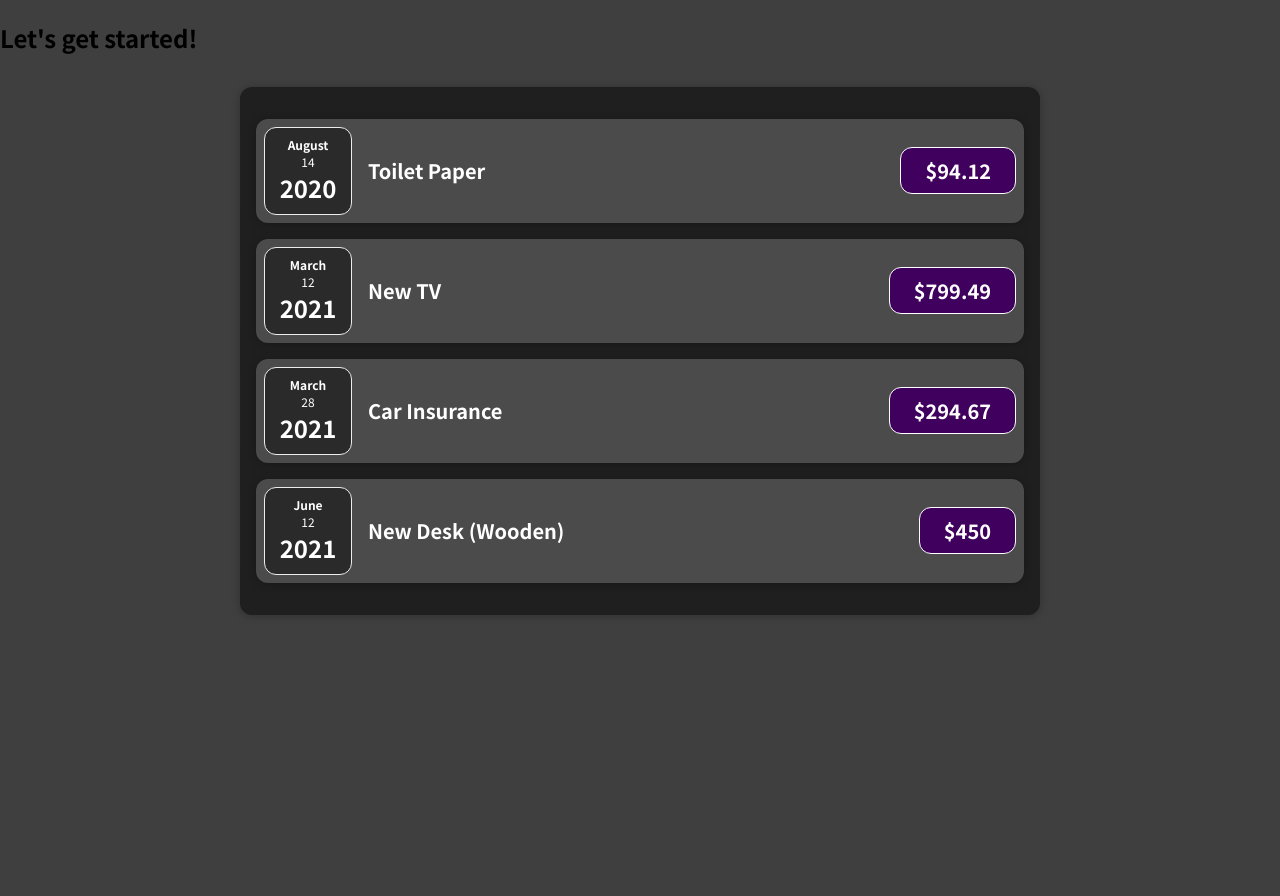
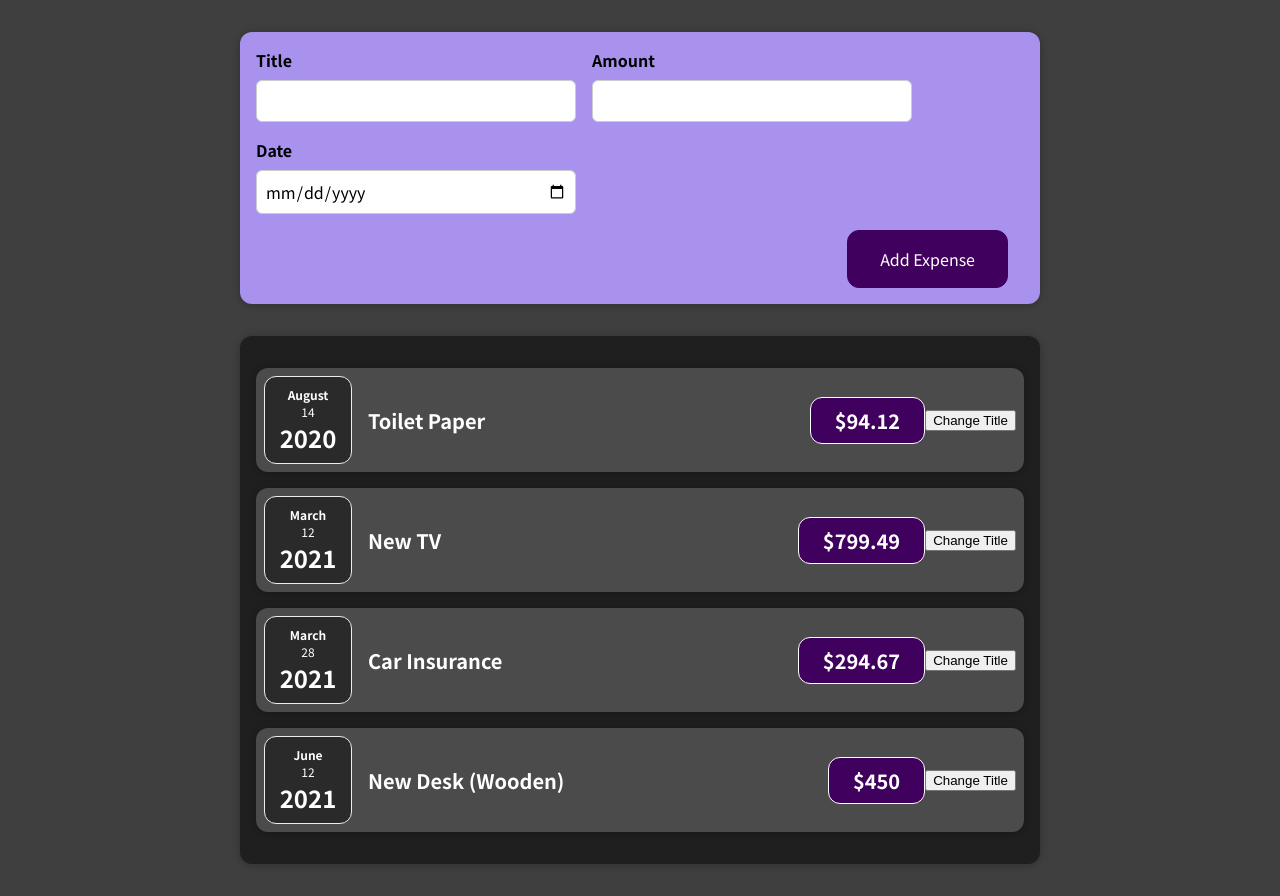
Before and after one commit to ejasso112/react-expense-tracker, a React (Create React App) app: page / in a window 1280 px wide. Before the commit the page ends 800 px from the top, so only its background shows below. Built offline with nearby package versions, Linux system fonts and the light colour scheme.

Commit message:
NewExpense and EpenseForm Update
Created NewExpense and ExpenseForm Components to render from for user input.

```diff
--- a/src/App.js
+++ b/src/App.js
@@ -1,5 +1,5 @@
 import Expenses from './components/Expenses/Expenses'
-
+import NewExpense from './components/NewExpense/NewExpense'
 function App() {
   const expenses = [
     {
@@ -30,7 +30,7 @@
 
   return (
     <div>
-      <h2>Let's get started!</h2>
+      <NewExpense />
       <Expenses expenses={expenses} />
     </div>
   )
--- a/src/components/Card/Card.js
+++ b/src/components/Card/Card.js
@@ -1,3 +1,5 @@
+import React from 'react'
+
 import './Card.css'
 
 const Card = (props) => {
--- a/src/components/ExpenseDate/ExpenseDate.js
+++ b/src/components/ExpenseDate/ExpenseDate.js
@@ -1,3 +1,5 @@
+import React from 'react'
+
 import './ExpenseDate.css'
 
 const ExpenseDate = (props) => {
--- /dev/null
+++ b/src/components/ExpenseForm/ExpenseForm.css
@@ -0,0 +1,26 @@
+.new-expense__controls {
+  display: flex;
+  flex-wrap: wrap;
+  gap: 1rem;
+  margin-bottom: 1rem;
+  text-align: left;
+}
+
+.new-expense__control label {
+  font-weight: bold;
+  margin-bottom: 0.5rem;
+  display: block;
+}
+
+.new-expense__control input {
+  font: inherit;
+  padding: 0.5rem;
+  border-radius: 6px;
+  border: 1px solid #ccc;
+  width: 20rem;
+  max-width: 100%;
+}
+
+.new-expense__actions {
+  text-align: right;
+}
--- /dev/null
+++ b/src/components/ExpenseForm/ExpenseForm.js
@@ -0,0 +1,29 @@
+import React from 'react'
+
+import './ExpenseForm.css'
+
+const ExpenseForm = () => {
+  return (
+    <form>
+      <div className='new-expense__controls'>
+        <div className='new-expense__control'>
+          <label>Title</label>
+          <input type='text' />
+        </div>
+        <div className='new-expense__control'>
+          <label>Amount</label>
+          <input type='number' min='0.01' step='0.01' />
+        </div>
+        <div className='new-expense__control'>
+          <label>Date</label>
+          <input type='date' min='2019-01-01' max='2022-12-31' />
+        </div>
+      </div>
+      <div className='new-expense__actions'>
+        <button type='submit'>Add Expense</button>
+      </div>
+    </form>
+  )
+}
+
+export default ExpenseForm
--- a/src/components/ExpenseItem/ExpenseItem.js
+++ b/src/components/ExpenseItem/ExpenseItem.js
@@ -1,5 +1,7 @@
+import React, { useState } from 'react'
 import Card from '../Card/Card'
 import ExpenseDate from '../ExpenseDate/ExpenseDate'
+
 import './ExpenseItem.css'
 
 const ExpenseItem = (props) => {
@@ -7,13 +9,21 @@
   const expenseTitle = props.title
   const expenseAmount = props.amount
 
+  const [title, setTitle] = useState(expenseTitle)
+
+  const clickHandler = (e) => {
+    setTitle('Updated')
+    console.log(e.target)
+  }
+
   return (
     <Card className='expense-item'>
       <ExpenseDate expenseDate={expenseDate} />
       <div className='expense-item__description'>
-        <h2>{expenseTitle}</h2>
+        <h2>{title}</h2>
         <div className='expense-item__price'>${expenseAmount}</div>
       </div>
+      <button onClick={clickHandler}>Change Title</button>
     </Card>
   )
 }
--- a/src/components/Expenses/Expenses.js
+++ b/src/components/Expenses/Expenses.js
@@ -1,3 +1,4 @@
+import React from 'react'
 import Card from '../Card/Card'
 import ExpenseItem from '../ExpenseItem/ExpenseItem'
 
--- /dev/null
+++ b/src/components/NewExpense/NewExpense.css
@@ -0,0 +1,38 @@
+.new-expense {
+  background-color: #a892ee;
+  padding: 1rem;
+  margin: 2rem auto;
+  width: 50rem;
+  max-width: 95%;
+  border-radius: 12px;
+  text-align: center;
+  box-shadow: 0 1px 8px rgba(0, 0, 0, 0.25);
+}
+
+.new-expense button {
+  font: inherit;
+  cursor: pointer;
+  padding: 1rem 2rem;
+  border: 1px solid #40005d;
+  background-color: #40005d;
+  color: white;
+  border-radius: 12px;
+  margin-right: 1rem;
+}
+
+.new-expense button:hover,
+.new-expense button:active {
+  background-color: #510674;
+  border-color: #510674;
+}
+
+.new-expense button.alternative {
+  color: #220131;
+  border-color: transparent;
+  background-color: transparent;
+}
+
+.new-expense button.alternative:hover,
+.new-expense button.alternative:active {
+  background-color: #ddb3f8;
+}
--- /dev/null
+++ b/src/components/NewExpense/NewExpense.js
@@ -0,0 +1,14 @@
+import React from 'react'
+import ExpenseFrom from '../ExpenseForm/ExpenseForm'
+
+import './NewExpense.css'
+
+const NewExpense = () => {
+  return (
+    <div className='new-expense'>
+      <ExpenseFrom />
+    </div>
+  )
+}
+
+export default NewExpense
```
